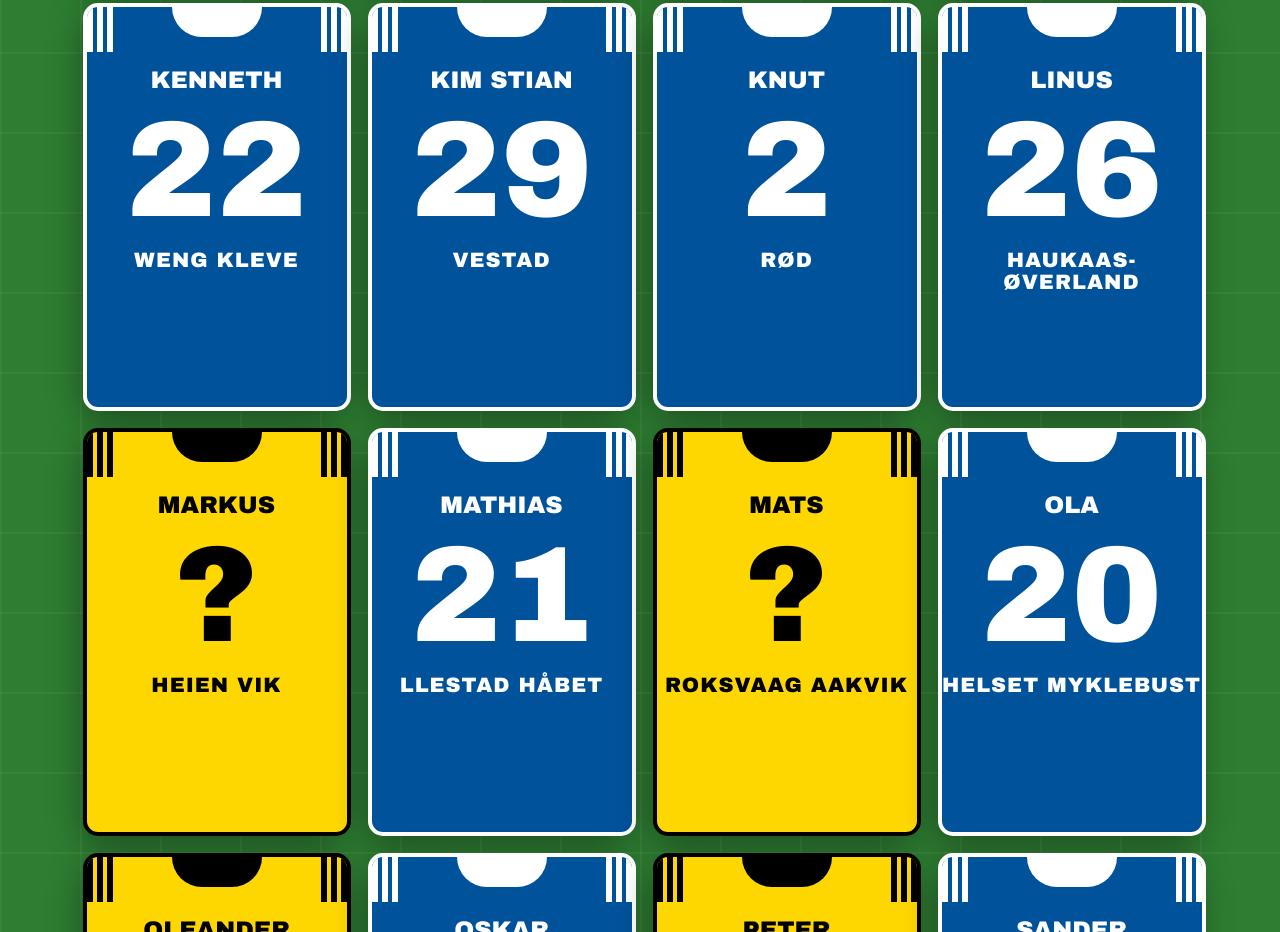
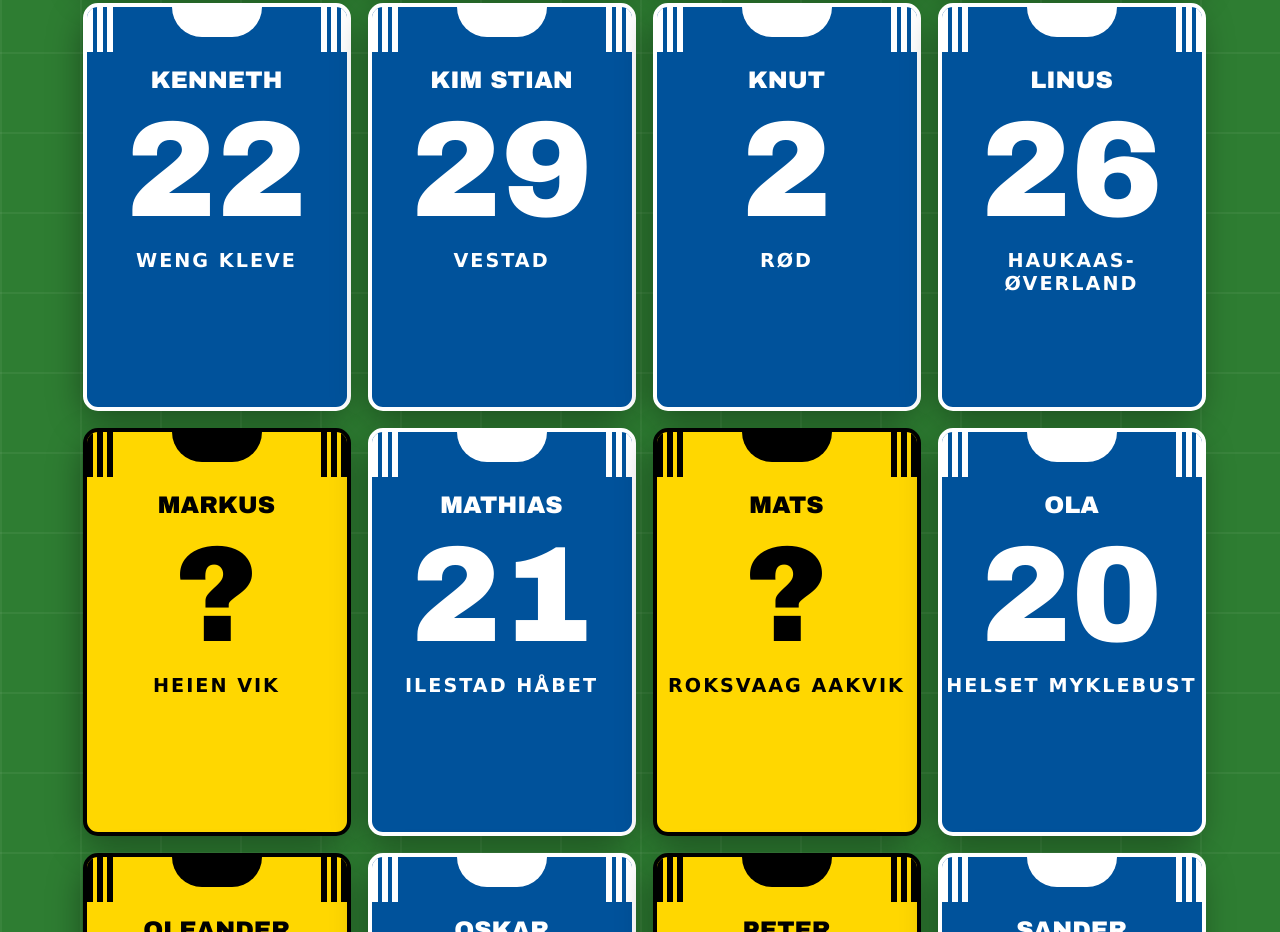
Before and after one commit to IvarMolde/mfkdrakt, a plain HTML site: page index.html in a window 1280 px wide. Shown: the part 1868-2800 px from the top of the page. Drawn offline with Linux system fonts and the light colour scheme.

Commit message:
Update index.html

```diff
--- a/index.html
+++ b/index.html
@@ -104,7 +104,15 @@
 
         .fname { font-size: 1.5rem; text-transform: uppercase; margin-bottom: 5px; }
         .number { font-size: 8.5rem; line-height: 1; margin: 10px 0; font-family: 'Arial Black', sans-serif; }
-        .lname { font-size: 1.3rem; text-transform: uppercase; letter-spacing: 1px; }
+
+        /* Spesifikk styling for etternavn for å skille I og L */
+        .lname {
+            font-size: 1.2rem;
+            text-transform: uppercase;
+            letter-spacing: 2px;
+            font-family: 'Verdana', sans-serif; /* Bytter font her for bedre lesbarhet av I vs L */
+            font-weight: bold;
+        }
 
         .card-back {
             background: #fdfdfd;
@@ -152,7 +160,7 @@
             { f: "Knut", e: "Rød", s: "S", n: "2", c: "" },
             { f: "Linus", e: "Haukaas-Øverland", s: "S", n: "26", c: "" },
             { f: "Markus", e: "Heien Vik", s: "S", n: "", c: "" },
-            { f: "Mathias", e: "llestad Håbet", s: "M", n: "21", c: "" },
+            { f: "Mathias", e: "Ilestad Håbet", s: "M", n: "21", c: "" },
             { f: "Mats", e: "Roksvaag Aakvik", s: "?", n: "", c: "Sendt SMS 18.04" },
             { f: "Ola", e: "Helset Myklebust", s: "M", n: "20", c: "" },
             { f: "Oleander", e: "Sundgot", s: "", n: "", c: "Sendt SMS 18.04" },
```
